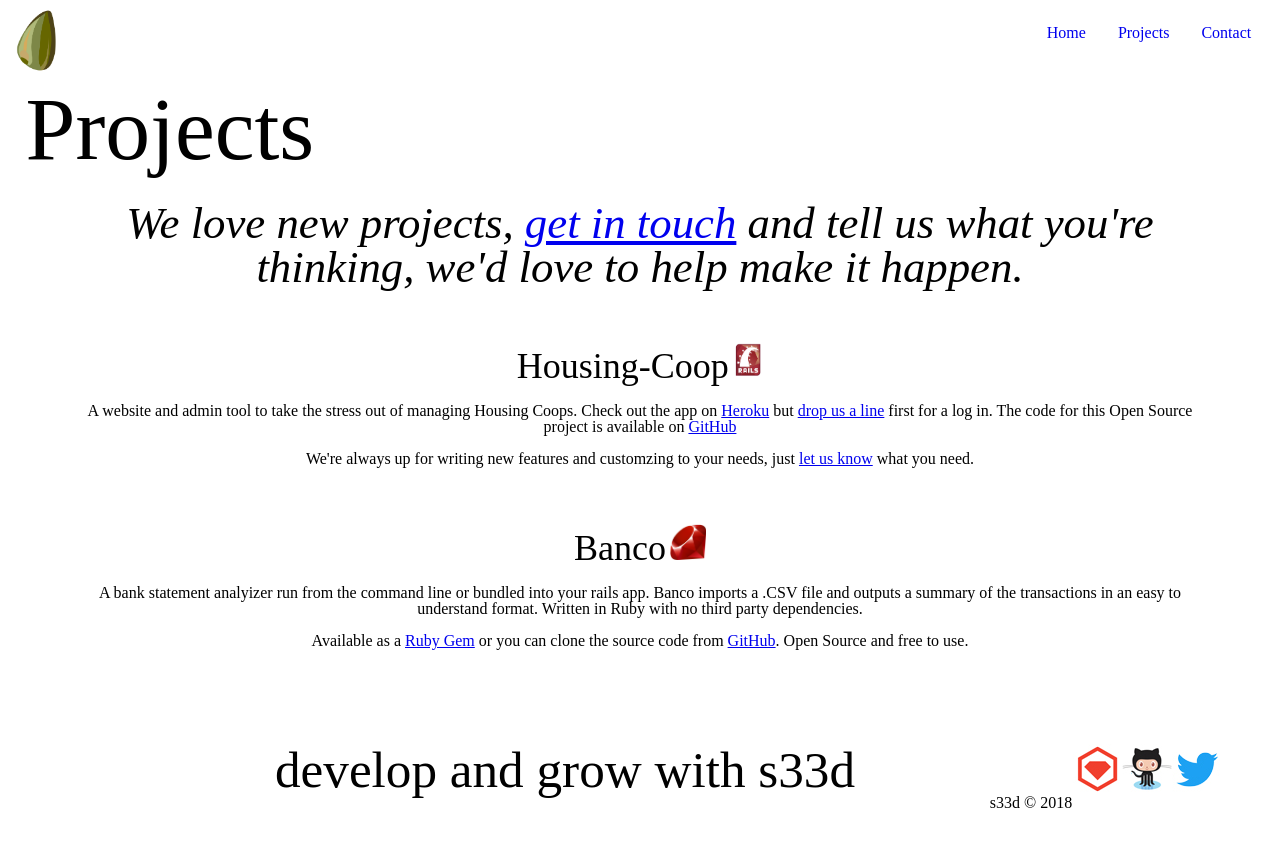
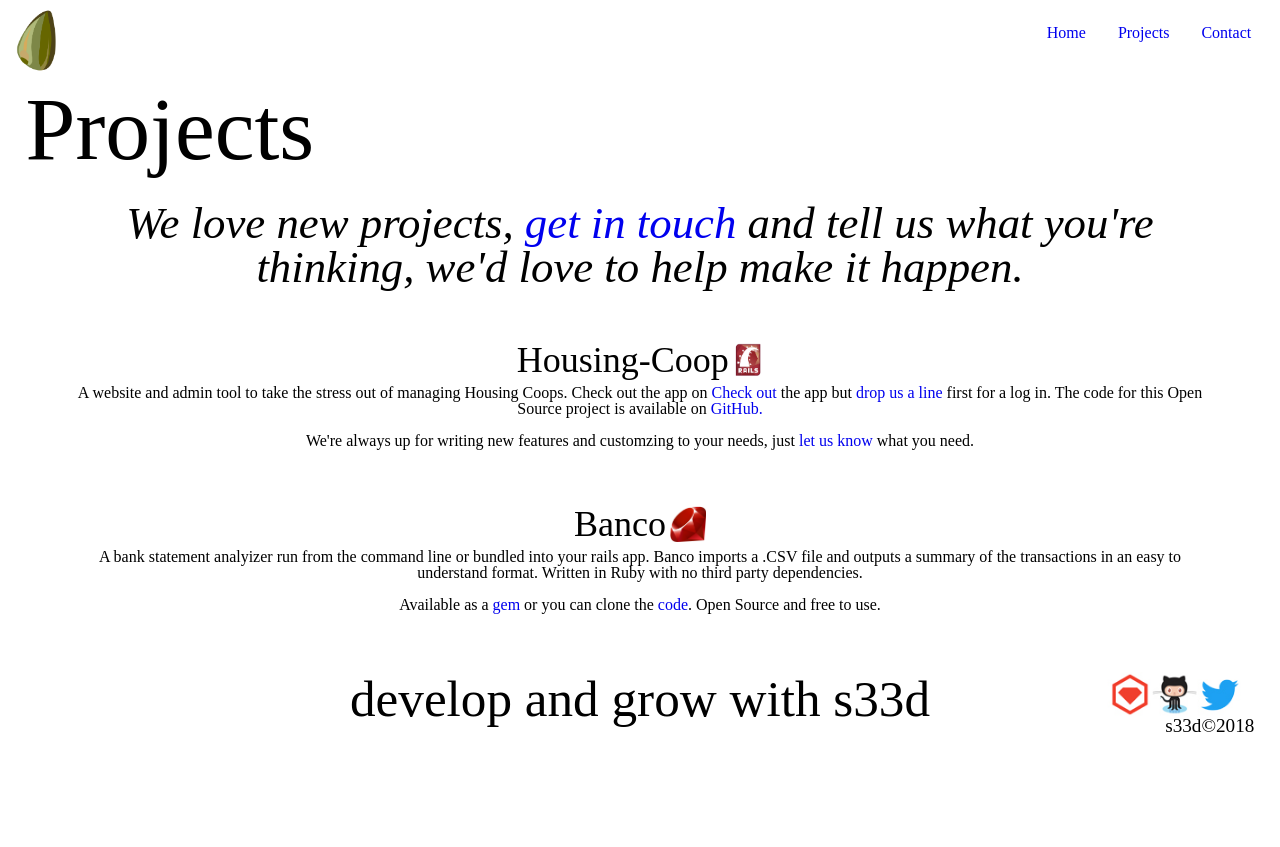
Before and after one commit to s33dco/s33dsite, a Jekyll site: the page built from projects/index.html, in a window 1280 px wide. Shown: the top 847 px of the page. Built offline with Jekyll 4.4.1, drawn with Linux system fonts in a browser that asks for light colours.

Commit message:
css footer

```diff
--- a/_includes/footer.html
+++ b/_includes/footer.html
@@ -5,10 +5,13 @@
 			{% include social-links.html %}
 		</ul>
 		<h3><span>develop and grow</span> with s33d</h3>
+
+								<div class="copyright">
+				<p>s33d©{{ 'now' | date: "%Y" }}</p>
+</div>
+
 	</div>
 
-	<div class="copyright">
-		<p>s33d © {{ 'now' | date: "%Y" }}</p>
-			</div>
+
 
 </footer>
--- a/css/main.css
+++ b/css/main.css
@@ -1,4 +1,4 @@
-/*--RESET CSS-------------------------*/
+™/*--RESET CSS-------------------------*/
 
   html, body, div, span, applet, object, iframe,
   h1, h2, h3, h4, h5, h6, p, blockquote, pre,
@@ -54,6 +54,10 @@
   body {
     margin : 1vh 1vw;
   }
+
+  a {
+    text-decoration: none;
+  }
 /*--------------------------------END-*/
 
 
@@ -96,17 +100,41 @@
 
 /*--FOOTER STYLES---------------------*/
   .footer {
-    padding : 5vh 5vh;
+    height: 6vh;
+    margin : 1vh 1vw;
+    padding: 1vh 1vw;
     position : relative;
   }
 
-  .footer-strap h3 {
-    font-size: 4vw;
-    text-align: center;
+  .in-footer .social-list {
+    display :block;
+    position: absolute;
+    top : 0%;
+    transform: translate(-100%, 50%);
+    left : 100%;
+
+  }
+  .footer-strap img{
+    height : 5vh;
   }
 
-  .copyright p{
-    float: right;
+  .footer-strap h3 {
+
+    font-size: 4vw;
+    position: absolute;
+    top : 50%;
+    left : 50%;
+    transform: translate(-50%, -50%)
+  }
+
+  .copyright p {
+    display :block;
+    font-size: 1.5vw;
+    position: absolute;
+    top : 100%;
+    transform: translate(-100%, -100%);
+    left : 100%;
+
   }
 /* -------------------------------END-*/
 
@@ -135,8 +163,7 @@
 
 /*--PROJECT STYLES--------------------*/
   .project {
-    border-radius: 1vh;
-    margin: 1vh 1vw;
+    margin: 1vh 1vw 0;
     padding: 1em 1em;
   }
 
@@ -144,7 +171,7 @@
     text-align: center;
   }
   .project-title {
-    height : 5vh;
+    height : 3vh;
     text-align: center;
     width : 100%;
   }
@@ -152,11 +179,10 @@
   .project-title h2 {
     display : inline-block;
     font-size: 4vh;
-    vertical-align: center;
+    vertical-align: top;
   }
   .project-title img {
     display : inline-block;
-    height: 80%;
-    text-align: right;
+    height: 4vh;
   }
 /* -------------------------------END-*/
--- a/projects/index.html
+++ b/projects/index.html
@@ -23,7 +23,7 @@ layout: default
 			<h2>Housing-Coop</h2>
 			<img src="/images/Ruby_on_Rails-logo.png">
 		</div>
-		<p>A website and admin tool to take the stress out of managing Housing Coops. Check out the app on <a href="https://rubygems.org/gems/banco">Heroku</a> but <a href="/contact/">drop us a line</a> first for a log in. The code for this Open Source project is available on <a href="https://github.com/s33dco/housing-coop">GitHub</a></p>
+		<p>A website and admin tool to take the stress out of managing Housing Coops. Check out the app on <a href="https://rubygems.org/gems/banco">Check out</a> the app but <a href="/contact/">drop us a line</a> first for a log in. The code for this Open Source project is available on <a href="https://github.com/s33dco/housing-coop">GitHub.</a></p>
 		<p>We're always up for writing new features and customzing to your needs, just <a href="/contact/">let us know</a> what you need.</p>
 	</div>
 
@@ -33,6 +33,6 @@ layout: default
 			<img src="/images/Ruby_logo.png">
 		</div>
 		<p>A bank statement analyizer run from the command line or bundled into your rails app. Banco imports a .CSV file and outputs a summary of the transactions in an easy to understand format. Written in Ruby with no third party dependencies.</p>
-		<p> Available as a <a href="https://rubygems.org/gems/banco">Ruby Gem</a> or you can clone the source code from <a href="https://github.com/s33dco/banco">GitHub</a>. Open Source and free to use.</p>
+		<p> Available as a <a href="https://rubygems.org/gems/banco">gem</a> or you can clone the <a href="https://github.com/s33dco/banco">code</a>. Open Source and free to use.</p>
 	</div>
 </div>
```
Also changed, not shown: 4 other files.
